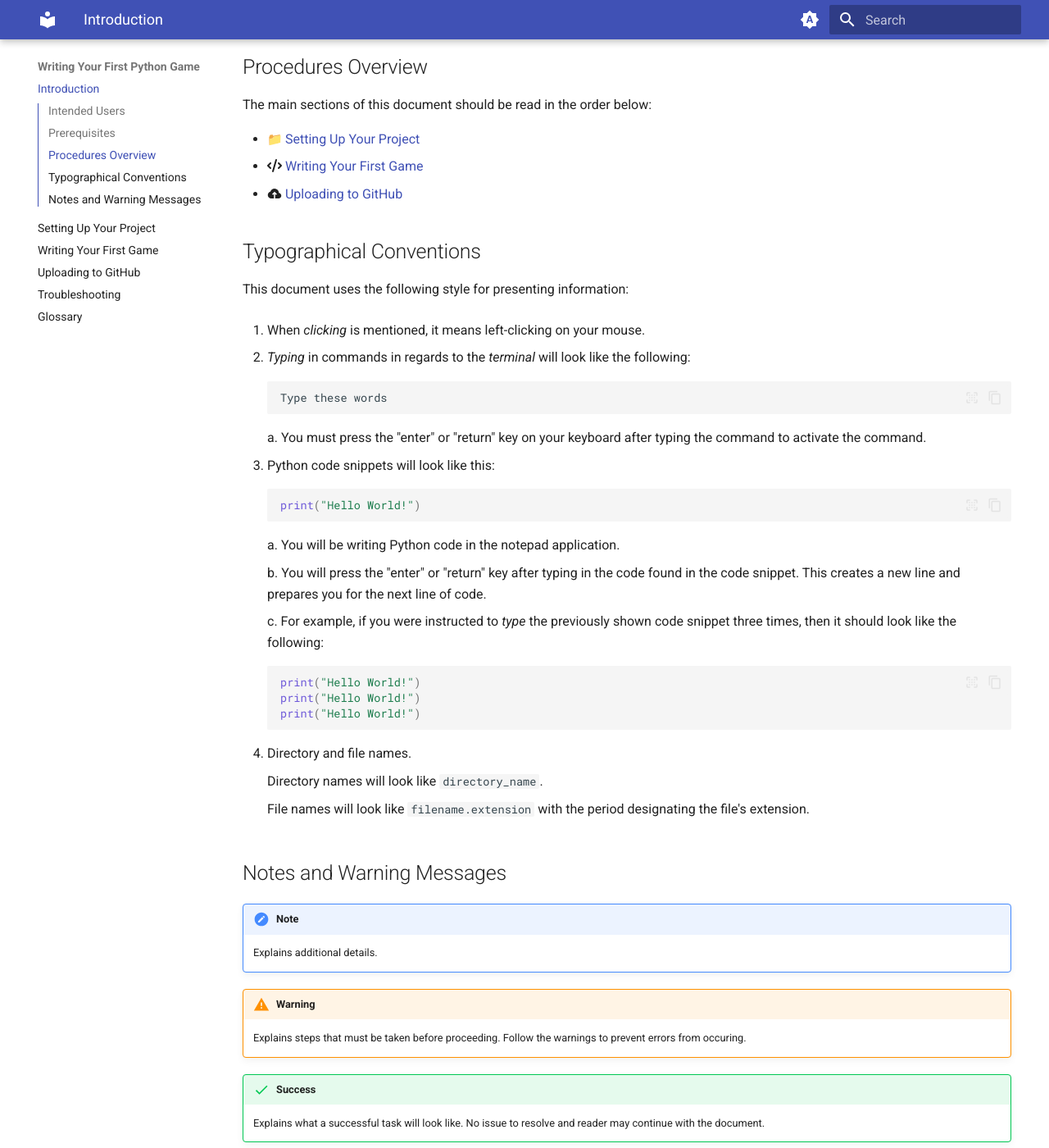
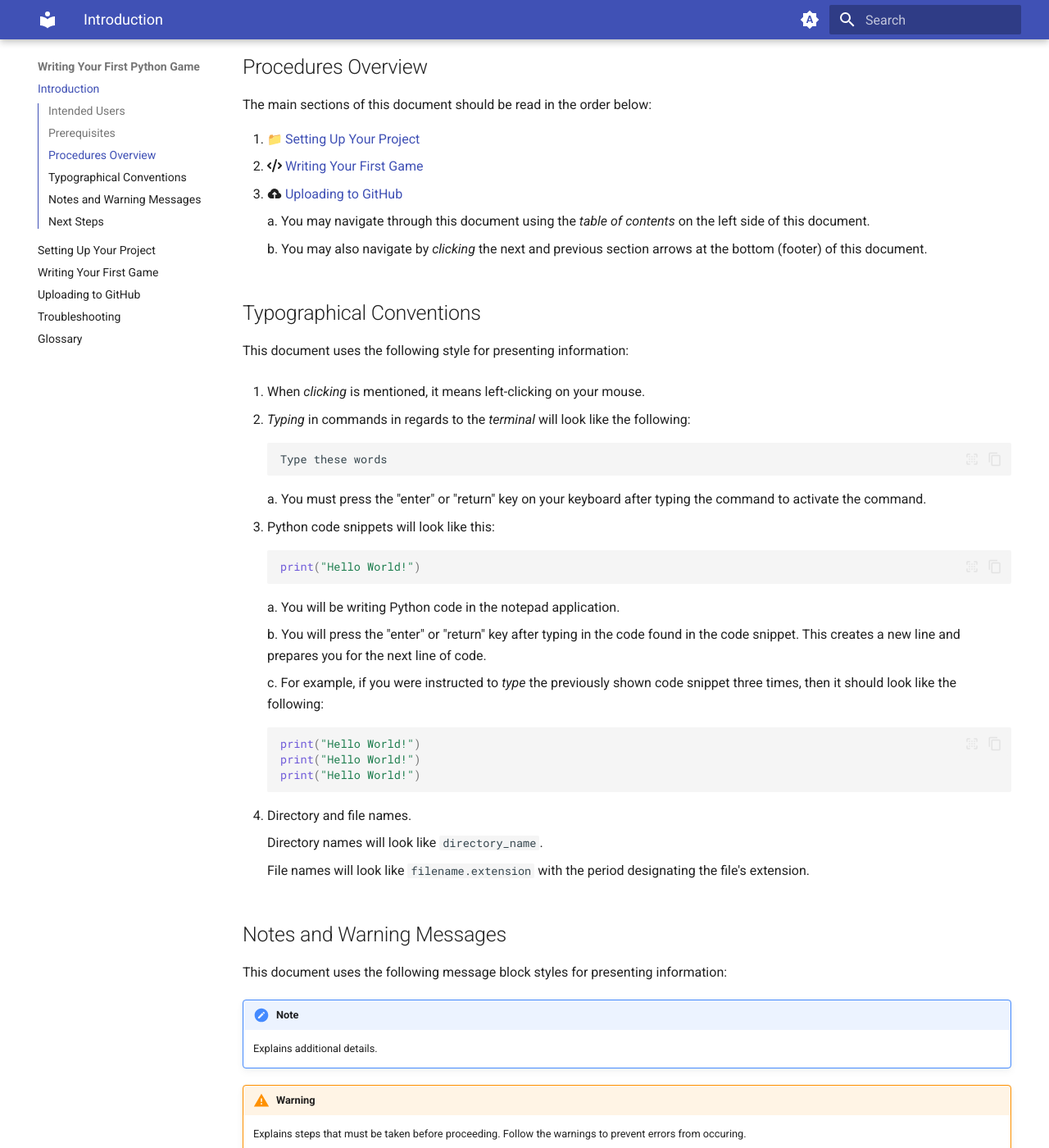
Before and after one commit to Beijzum/beijzum.github.io, an MkDocs documentation site: the page built from docs/index.md, in a window 1280 px wide and 1400 px high, scrolled down 784 px. Shown: the whole window at 82% size. Built offline with MkDocs 1.6.1 and Material for MkDocs 9.7.7, drawn with Linux system fonts in a browser that asks for light colours; emoji names are drawn with the system emoji font; comment, search, counter and statistics services are not loaded; some of the changed text lies outside the part shown.

Commit message:
CHANGE bottom lines by removing additional links to next sections. ADD more instructions to index

```diff
--- a/docs/index.md
+++ b/docs/index.md
@@ -25,9 +25,13 @@ You must have the following before proceeding:
 
 The main sections of this document should be read in the order below:
 
--   :file_folder: [Setting Up Your Project](./Setting%20Up%20Your%20Project.md)
--   :fontawesome-solid-code: [Writing Your First Game](./Writing%20Your%20First%20Game.md)
--   :material-cloud-upload: [Uploading to GitHub](Uploading%20to%20GitHub.md)
+1. :file_folder: [Setting Up Your Project](./Setting%20Up%20Your%20Project.md)
+2. :fontawesome-solid-code: [Writing Your First Game](./Writing%20Your%20First%20Game.md)
+3. :material-cloud-upload: [Uploading to GitHub](Uploading%20to%20GitHub.md)
+
+    a. You may navigate through this document using the _table of contents_ on the left side of this document.
+
+    b. You may also navigate by _clicking_ the next and previous section arrows at the bottom (footer) of this document.
 
 ## Typographical Conventions
 
@@ -69,6 +73,8 @@ This document uses the following style for presenting information:
 
 ## Notes and Warning Messages
 
+This document uses the following message block styles for presenting information:
+
 !!! note
 
     Explains additional details.
@@ -84,3 +90,7 @@ This document uses the following style for presenting information:
 !!! failure
 
     Explains what actions or errors may crash the program. The issue must be resolved before continuing with the document.
+
+## Next Steps
+
+Once you have read all the information on this page, please proceed to _Setting Up Your Project_.
```
Also changed, not shown: docs/Setting Up Your Project.md (+1 -3 lines), docs/Uploading to GitHub.md (+4 -2 lines), docs/Writing Your First Game.md (+1 -3 lines).
